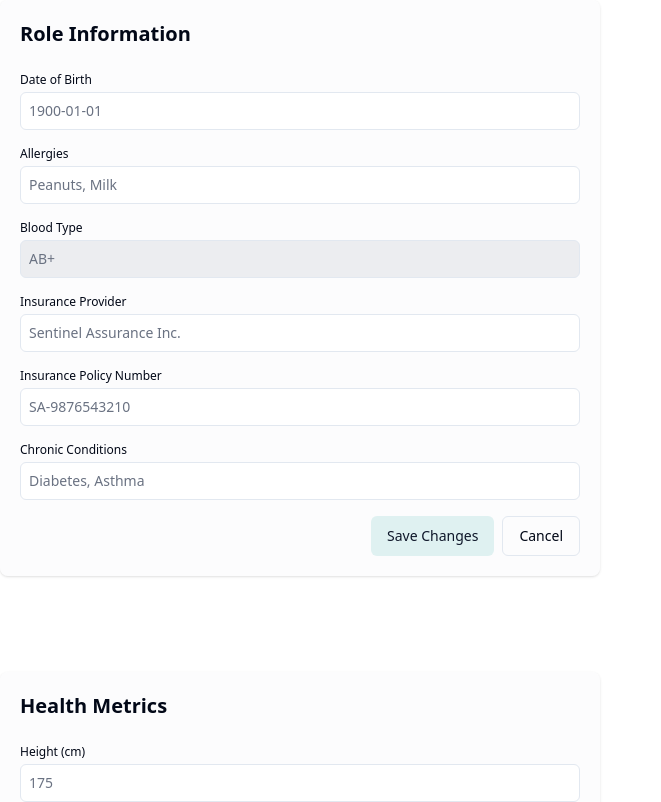
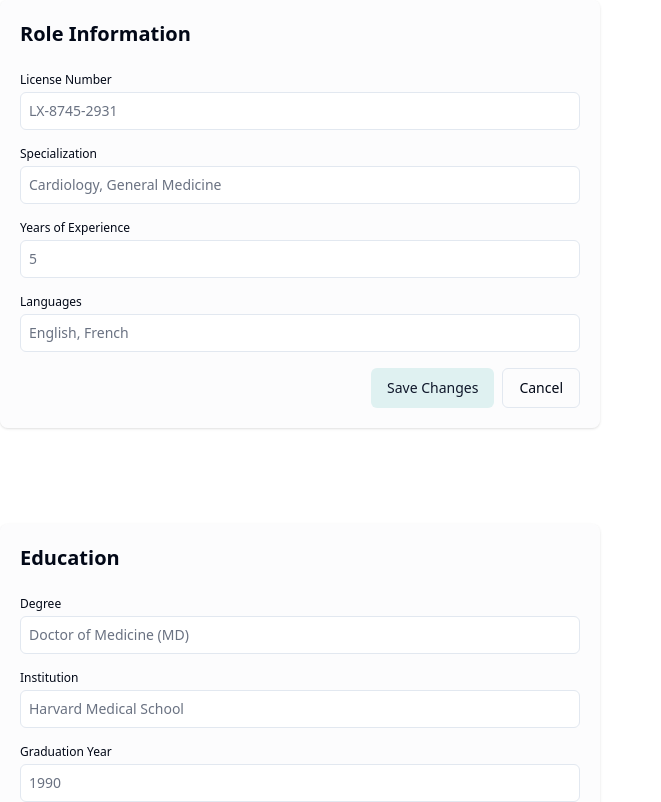
Before and after one commit to barbaraeguche/quantumcare, a React (Vite) app in the folder client/: page / in a window 1280 px wide. Shown: the top 802 px of the page, without its empty margins (0-661 px from the left). Built offline with nearby package versions, Linux system fonts and the light colour scheme.

Commit message:
worked on doctor info, moving on to medical history table ui for patients

```diff
--- a/client/src/app.tsx
+++ b/client/src/app.tsx
@@ -1,7 +1,8 @@
 // import HomePage from './views/home';
 // import UserInfo from './views/(common)/user-info';
 // import ContactInfo from './views/(common)/contact-info.tsx';
-import PatientInfo from '@/views/patient/patient-info.tsx';
+// import PatientInfo from '@/views/patient/patient-info.tsx';
+import DoctorInfo from '@/views/doctor/doctor-info.tsx';
 
 export default function App() {
 	return (
@@ -9,7 +10,8 @@ export default function App() {
 			{/*<HomePage/>*/}
 			{/*<UserInfo/>*/}
 			{/*<ContactInfo/>*/}
-			<PatientInfo/>
+			{/*<PatientInfo/>*/}
+			<DoctorInfo/>
 		</div>
 	);
 }
--- /dev/null
+++ b/client/src/schemas/doctor-schema.ts
@@ -0,0 +1,22 @@
+import { z } from 'zod';
+import { numFieldConstraints } from '@/utils/constants.ts';
+
+export const DoctorSchema = z.object({
+	licenseNumber: z.string().min(1, { message: 'Enter your license number' }),
+	specialization: z.string().min(1, { message: 'Enter your specialization' }),
+	yearsOfExperience: z.union([
+		z.coerce.number().nullish(),
+		z.coerce.number()
+			.min(1, { message: `${numFieldConstraints[0]} 1` })
+	]),
+	languages: z.string().min(1, { message: 'Enter your spoken languages' })
+});
+export type DoctorType = z.infer<typeof DoctorSchema>;
+
+export const EducationSchema = z.object({
+	degree: z.string().min(1, { message: 'Enter your degree name' }),
+	institution: z.string().min(1, { message: 'Enter your institution name' }),
+	graduationYear: z.string().min(1, { message: 'Enter your graduation year' })
+		.optional().or(z.literal(''))
+});
+export type EducationType = z.infer<typeof EducationSchema>;
--- a/client/src/schemas/patient-schema.ts
+++ b/client/src/schemas/patient-schema.ts
@@ -2,7 +2,7 @@ import { z } from 'zod';
 import { dateOfBirthRegex } from '@/utils/regex.ts';
 import { validBloodTypes, numFieldConstraints } from '@/utils/constants.ts';
 
-export const PatientSchema = z.object({
+const PatientSchema = z.object({
 	dateOfBirth: z.string().refine((val) => dateOfBirthRegex.test(val), {
 		message: 'Birth date cannot be null'
 	}),
--- a/client/src/schemas/user-schema.ts
+++ b/client/src/schemas/user-schema.ts
@@ -6,7 +6,7 @@ import {
 	validGenders,validRoles, validCanadianProvinces
 } from '@/utils/constants.ts';
 
-export const UserSchema = z.object({
+const UserSchema = z.object({
 	firstName: z.string().min(1, { message: 'Enter your first name' }),
 	lastName: z.string().min(1, { message: 'Enter your last name' }),
 	email: z.string().refine((val) => emailRegex.test(val), {
--- /dev/null
+++ b/client/src/views/doctor/doctor-info.tsx
@@ -0,0 +1,142 @@
+import { useForm, SubmitHandler } from 'react-hook-form';
+import { zodResolver } from '@hookform/resolvers/zod';
+import {
+	DoctorSchema, EducationSchema, DoctorType, EducationType
+} from '@/schemas/doctor-schema';
+import FormLayout from '@/layouts/forms';
+import InputWrapper from '@/components/input-wrapper';
+import FormButtons from '@/components/form-buttons';
+import FormHeader from '@/components/form-header';
+
+export default function DoctorInfo() {
+	return (
+		<div className={'space-y-12 md:space-y-24'}>
+			<RoleInfo/>
+			<Education/>
+		</div>
+	);
+}
+
+function RoleInfo() {
+	const {
+		register, handleSubmit, formState: { errors }
+	} = useForm<DoctorType>({
+		resolver: zodResolver(DoctorSchema),
+		reValidateMode: 'onBlur'
+	});
+
+	const onSubmit: SubmitHandler<DoctorType> = (data) => {
+		console.log(data);
+	};
+
+	return (
+		<form onSubmit={handleSubmit(onSubmit)}>
+			<FormLayout>
+				<FormHeader title={'Role Information'}/>
+
+				{/* license number */}
+				<InputWrapper
+					{...register('licenseNumber')}
+					conf={{
+						label: 'License Number',
+						placeholder: 'LX-8745-2931'
+					}}
+					name={'licenseNumber'}
+					error={errors.licenseNumber}
+				/>
+
+				{/* specialization */}
+				<InputWrapper
+					{...register('specialization')}
+					conf={{
+						label: 'Specialization',
+						placeholder: 'Cardiology, General Medicine'
+					}}
+					name={'specialization'}
+					error={errors.specialization}
+				/>
+
+				{/* years of experience */}
+				<InputWrapper
+					{...register('yearsOfExperience')}
+					type={'number'}
+					conf={{
+						label: 'Years of Experience',
+						placeholder: '5'
+					}}
+					name={'yearsOfExperience'}
+					error={errors.yearsOfExperience}
+				/>
+
+				{/* languages */}
+				<InputWrapper
+					{...register('languages')}
+					conf={{
+						label: 'Languages',
+						placeholder: 'English, French'
+					}}
+					name={'languages'}
+					error={errors.languages}
+				/>
+
+				<FormButtons/>
+			</FormLayout>
+		</form>
+	);
+}
+
+function Education() {
+	const {
+		register, handleSubmit, formState: { errors }
+	} = useForm<EducationType>({
+		resolver: zodResolver(EducationSchema),
+		reValidateMode: 'onBlur'
+	});
+
+	const onSubmit: SubmitHandler<EducationType> = (data) => {
+		console.log(data);
+	};
+
+	return (
+		<form onSubmit={handleSubmit(onSubmit)}>
+			<FormLayout>
+				<FormHeader title={'Education'}/>
+
+				{/* degree */}
+				<InputWrapper
+					{...register('degree')}
+					conf={{
+						label: 'Degree',
+						placeholder: 'Doctor of Medicine (MD)'
+					}}
+					name={'degree'}
+					error={errors.degree}
+				/>
+
+				{/*/!* institution *!/*/}
+				<InputWrapper
+					{...register('institution')}
+					conf={{
+						label: 'Institution',
+						placeholder: 'Harvard Medical School'
+					}}
+					name={'institution'}
+					error={errors.institution}
+				/>
+
+				{/*/!* graduationYear *!/*/}
+				<InputWrapper
+					{...register('graduationYear')}
+					conf={{
+						label: 'Graduation Year',
+						placeholder: '1990'
+					}}
+					name={'graduationYear'}
+					error={errors.graduationYear}
+				/>
+
+				<FormButtons/>
+			</FormLayout>
+		</form>
+	);
+}
```
